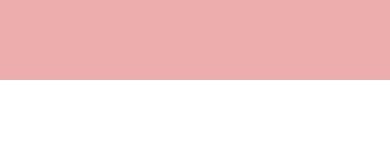
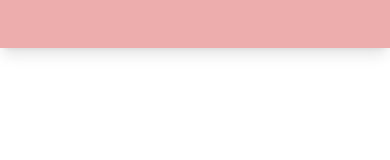
Before and after one commit to LeifTheDev/portfolio-website, a website: page index.html in a window 390 px wide. Drawn offline with Linux system fonts and the light colour scheme.

Commit message:
feat: Add shadow to header

```diff
--- a/assets/css/site.css
+++ b/assets/css/site.css
@@ -10,7 +10,7 @@
 
 .header {
     background-color: var(--background-colour);
-    @apply flex justify-between p-4;
+    @apply flex justify-between md:p-4 shadow-lg;
 }
 
 .header h1 {
```
Also changed, not shown: assets/css/build.css.
